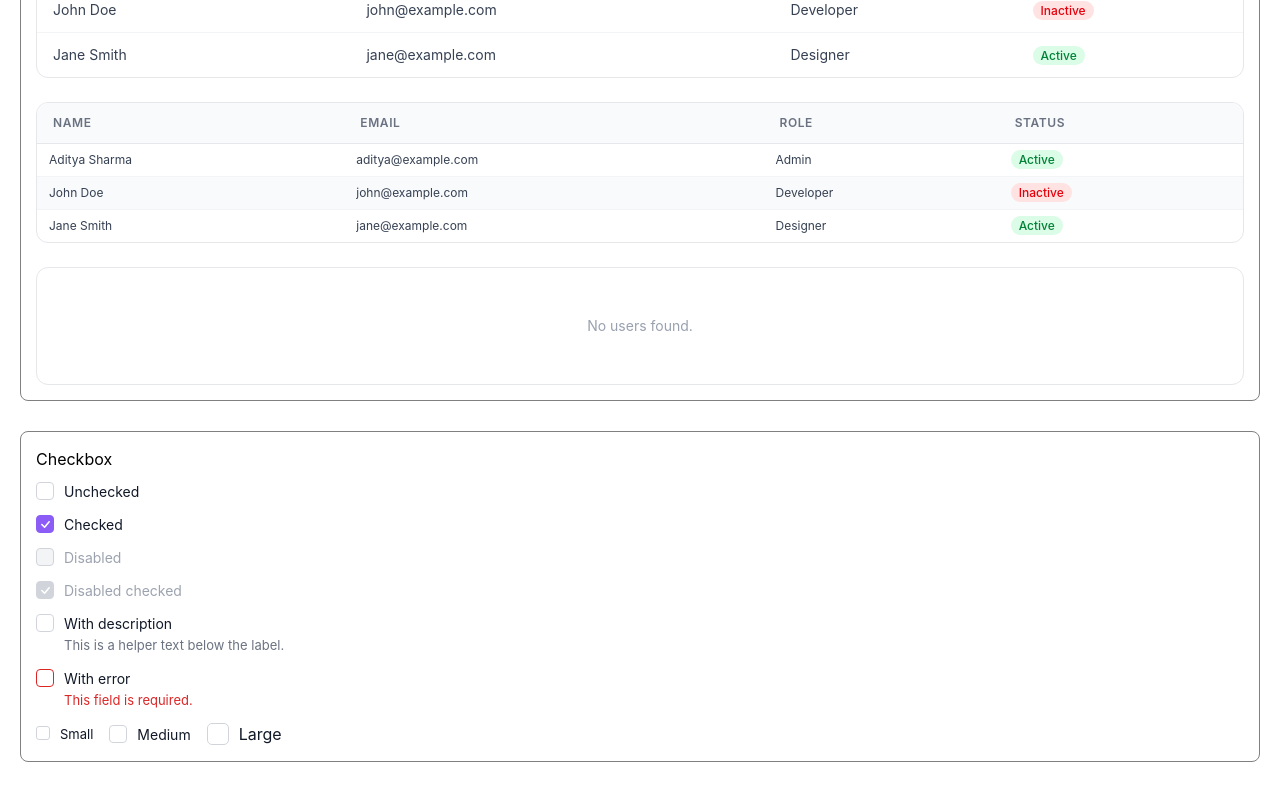
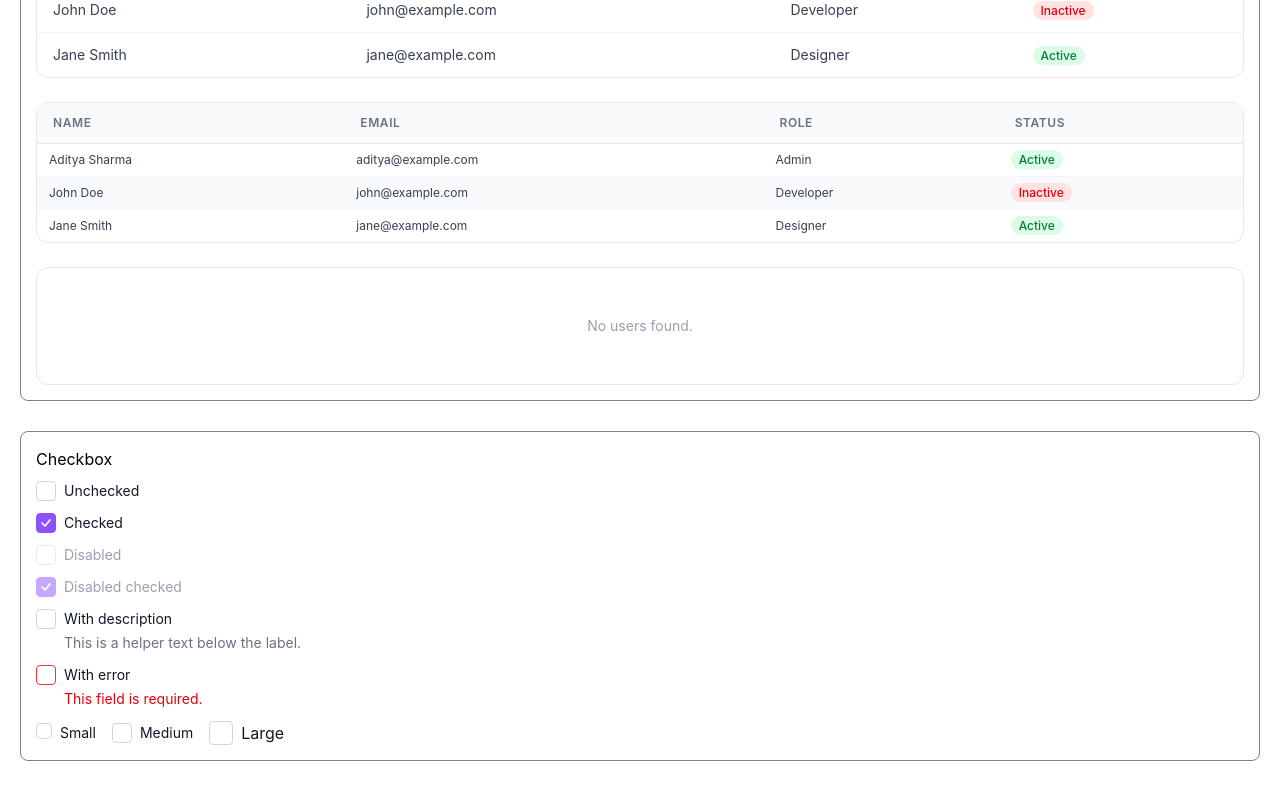
Before and after one commit to RohitD100/component-library, a React (Vite) app: page / in a window 1280 px wide. Shown: the part 3663-4463 px from the top of the page. Built offline with nearby package versions, Linux system fonts and the light colour scheme.

Commit message:
Address checkbox review comments

```diff
--- a/src/components/Checkbox/Checkbox.tsx
+++ b/src/components/Checkbox/Checkbox.tsx
@@ -1,24 +1,9 @@
 import { forwardRef, useRef, useEffect, useId } from "react";
 import type { CheckboxProps } from "./types";
-import { injectStyles } from "./checkboxStyle";
+import { CheckIcon, IndeterminateIcon } from "./IconsSvg";
 
-function CheckIcon() {
-  return (
-    <svg className="cb-icon" viewBox="0 0 12 12" fill="none" aria-hidden="true">
-      <path d="M2 6L5 9L10 3" stroke="currentColor" strokeWidth="1.75" strokeLinecap="round" strokeLinejoin="round" />
-    </svg>
-  );
-}
-
-function IndeterminateIcon() {
-  return (
-    <svg className="cb-icon" viewBox="0 0 12 12" fill="none" aria-hidden="true">
-      <path d="M2.5 6H9.5" stroke="currentColor" strokeWidth="1.75" strokeLinecap="round" />
-    </svg>
-  );
-}
-
-const Checkbox = forwardRef<HTMLInputElement, CheckboxProps>(function Checkbox(
+const Checkbox = forwardRef<HTMLInputElement, CheckboxProps>(
+  function Checkbox(
     {
       label,
       description,
@@ -37,8 +22,6 @@ const Checkbox = forwardRef<HTMLInputElement, CheckboxProps>(function Checkbox(
     },
     ref
   ) {
-  useEffect(() => { injectStyles(); }, []);
-
     const uid = useId();
     const inputId = idProp ?? `cb-${uid}`;
     const descId = description ? `${inputId}-desc` : undefined;
@@ -47,62 +30,130 @@ const Checkbox = forwardRef<HTMLInputElement, CheckboxProps>(function Checkbox(
     const innerRef = useRef<HTMLInputElement>(null);
 
     function setRef(node: HTMLInputElement | null) {
-    (innerRef as React.MutableRefObject<HTMLInputElement | null>).current = node;
-    if (typeof ref === "function") ref(node);
-    else if (ref) (ref as React.MutableRefObject<HTMLInputElement | null>).current = node;
+      innerRef.current = node;
+
+      if (typeof ref === "function") {
+        ref(node);
+      } else if (ref) {
+        ref.current = node;
+      }
     }
 
     useEffect(() => {
-    if (innerRef.current) innerRef.current.indeterminate = indeterminate;
+      if (innerRef.current) {
+        innerRef.current.indeterminate = indeterminate;
+      }
     }, [indeterminate]);
 
-  const describedBy = [ariaDescribedBy, descId, errId].filter(Boolean).join(" ") || undefined;
-  const isChecked = checked !== undefined ? checked : false;
+    const describedBy =
+      [ariaDescribedBy, descId, errId].filter(Boolean).join(" ") || undefined;
 
-  const boxClasses = [
-    "cb-box",
-    (isChecked || indeterminate) && "cb-box--checked",
-    indeterminate && "cb-box--indeterminate",
-    error && "cb-box--error",
-    disabled && "cb-box--disabled",
-  ].filter(Boolean).join(" ");
+    const isChecked = checked ?? false;
 
-  const rootClasses = [
-    "cb-root",
-    `cb-root--${size}`,
-    disabled && "cb-root--disabled",
-    className,
-  ].filter(Boolean).join(" ");
+    const sizeClasses = {
+      sm: {
+        box: "h-4 w-4",
+        text: "text-sm",
+        padding: "pl-6",
+      },
+      md: {
+        box: "h-5 w-5",
+        text: "text-sm",
+        padding: "pl-7",
+      },
+      lg: {
+        box: "h-6 w-6",
+        text: "text-base",
+        padding: "pl-8",
+      },
+    };
+
+    const currentSize = sizeClasses[size];
 
     return (
-    <div className={rootClasses}>
-      <label className="cb-row" htmlFor={inputId}>
+      <div className={`flex flex-col gap-1 ${className}`}>
+        <label
+          htmlFor={inputId}
+          className={`flex items-start gap-2 ${
+            disabled ? "cursor-not-allowed" : "cursor-pointer"
+          }`}
+        >
           <input
             {...rest}
             ref={setRef}
             id={inputId}
             type="checkbox"
-          className="cb-input"
+            className="sr-only"
             checked={checked}
             defaultChecked={defaultChecked}
             disabled={disabled}
             onChange={onChange}
             aria-label={!label ? ariaLabel : undefined}
             aria-describedby={describedBy}
-          aria-invalid={error ? true : undefined}
+            aria-invalid={!!error}
             aria-checked={indeterminate ? "mixed" : undefined}
           />
-        <span className={boxClasses} aria-hidden="true">
-          {indeterminate ? <IndeterminateIcon /> : isChecked ? <CheckIcon /> : null}
+
+          <span
+            className={`
+              ${currentSize.box}
+              flex items-center justify-center
+              rounded border transition-all duration-150
+              ${
+                isChecked || indeterminate
+                  ? "bg-violet-500 border-violet-500 text-white"
+                  : "bg-white border-gray-300"
+              }
+              ${error ? "border-red-500" : ""}
+              ${
+                disabled
+                  ? "opacity-50 cursor-not-allowed"
+                  : "hover:border-gray-400"
+              }
+            `}
+            aria-hidden="true"
+          >
+            {indeterminate ? (
+              <IndeterminateIcon />
+            ) : isChecked ? (
+              <CheckIcon />
+            ) : null}
           </span>
-        {label && <span className="cb-label">{label}</span>}
+
+          {label && (
+            <span
+              className={`${currentSize.text} ${
+                disabled ? "text-gray-400" : "text-gray-900"
+              }`}
+            >
+              {label}
+            </span>
+          )}
         </label>
 
-      {description && <span id={descId} className="cb-description">{description}</span>}
-      {error && <span id={errId} className="cb-error-msg" role="alert">{error}</span>}
+        {description && (
+          <span
+            id={descId}
+            className={`${currentSize.padding} text-sm text-gray-500`}
+          >
+            {description}
+          </span>
+        )}
+
+        {error && (
+          <span
+            id={errId}
+            role="alert"
+            className={`${currentSize.padding} text-sm text-red-600`}
+          >
+            {error}
+          </span>
+        )}
       </div>
     );
-});
+  }
+);
 
 Checkbox.displayName = "Checkbox";
+
 export { Checkbox };
--- /dev/null
+++ b/src/components/Checkbox/IconsSvg.tsx
@@ -0,0 +1,26 @@
+export function CheckIcon() {
+  return (
+    <svg viewBox="0 0 12 12" fill="none" aria-hidden="true" className="h-3 w-3">
+      <path
+        d="M2 6L5 9L10 3"
+        stroke="currentColor"
+        strokeWidth="1.75"
+        strokeLinecap="round"
+        strokeLinejoin="round"
+      />
+    </svg>
+  );
+}
+
+export function IndeterminateIcon() {
+  return (
+    <svg viewBox="0 0 12 12" fill="none" aria-hidden="true" className="h-3 w-3">
+      <path
+        d="M2.5 6H9.5"
+        stroke="currentColor"
+        strokeWidth="1.75"
+        strokeLinecap="round"
+      />
+    </svg>
+  );
+}
--- a/src/components/Checkbox/checkboxStyle.ts
+++ /dev/null
@@ -1,115 +0,0 @@
-export const CHECKBOX_STYLES = `
-:root {
-  --cb-primary:         #8b5cf6;
-  --cb-primary-hover:   #7c3aed;
-  --cb-primary-ring:    rgba(139, 92, 246, 0.30);
-  --cb-error:           #dc2626;
-  --cb-error-ring:      rgba(220, 38, 38, 0.25);
-  --cb-border:          #d1d5db;
-  --cb-border-hover:    #9ca3af;
-  --cb-bg:              #ffffff;
-  --cb-check:           #ffffff;
-  --cb-disabled-bg:     #f3f4f6;
-  --cb-disabled-border: #d1d5db;
-  --cb-disabled-text:   #9ca3af;
-  --cb-label:           #111827;
-  --cb-desc:            #6b7280;
-  --cb-radius:          4px;
-  --cb-dur:             150ms;
-}
-
-.cb-root { display: inline-flex; flex-direction: column; gap: 2px; font-family: inherit; }
-.cb-root.cb-root--disabled { cursor: not-allowed; }
-
-.cb-row { display: inline-flex; align-items: flex-start; gap: 10px; cursor: pointer; }
-.cb-root--disabled .cb-row { cursor: not-allowed; }
-
-.cb-input {
-  position: absolute; width: 1px; height: 1px;
-  padding: 0; margin: -1px; overflow: hidden;
-  clip: rect(0,0,0,0); white-space: nowrap; border: 0;
-}
-
-.cb-box {
-  position: relative; flex-shrink: 0;
-  display: flex; align-items: center; justify-content: center;
-  width: 18px; height: 18px; margin-top: 1px;
-  background: var(--cb-bg);
-  border: 1.5px solid var(--cb-border);
-  border-radius: var(--cb-radius);
-  transition: background var(--cb-dur) ease, border-color var(--cb-dur) ease, box-shadow var(--cb-dur) ease;
-}
-
-.cb-root--sm .cb-box { width: 14px; height: 14px; border-radius: 3px; }
-.cb-root--lg .cb-box { width: 22px; height: 22px; border-radius: 5px; }
-
-.cb-row:hover .cb-box { border-color: var(--cb-border-hover); }
-
-.cb-input:focus-visible + .cb-box {
-  outline: none;
-  box-shadow: 0 0 0 3px var(--cb-primary-ring);
-}
-
-.cb-box--checked, .cb-box--indeterminate {
-  background: var(--cb-primary);
-  border-color: var(--cb-primary);
-}
-.cb-row:hover .cb-box--checked,
-.cb-row:hover .cb-box--indeterminate {
-  background: var(--cb-primary-hover);
-  border-color: var(--cb-primary-hover);
-}
-
-.cb-box--error { border-color: var(--cb-error); }
-.cb-input:focus-visible + .cb-box--error { box-shadow: 0 0 0 3px var(--cb-error-ring); }
-
-.cb-box--disabled { background: var(--cb-disabled-bg); border-color: var(--cb-disabled-border); }
-.cb-box--disabled.cb-box--checked,
-.cb-box--disabled.cb-box--indeterminate {
-  background: var(--cb-disabled-border);
-  border-color: var(--cb-disabled-border);
-}
-
-.cb-icon {
-  display: block; color: var(--cb-check); pointer-events: none;
-  animation: cb-pop var(--cb-dur) ease both;
-}
-.cb-root--sm .cb-icon { width: 9px;  height: 9px; }
-.cb-root--md .cb-icon { width: 11px; height: 11px; }
-.cb-root--lg .cb-icon { width: 14px; height: 14px; }
-
-@keyframes cb-pop {
-  0%   { transform: scale(0.5); opacity: 0; }
-  60%  { transform: scale(1.1); }
-  100% { transform: scale(1);   opacity: 1; }
-}
-
-.cb-label { color: var(--cb-label); line-height: 1.5; user-select: none; }
-.cb-root--sm .cb-label { font-size: 0.8125rem; }
-.cb-root--md .cb-label { font-size: 0.875rem; }
-.cb-root--lg .cb-label { font-size: 1rem; }
-.cb-root--disabled .cb-label { color: var(--cb-disabled-text); }
-
-.cb-description { color: var(--cb-desc); padding-left: 28px; }
-.cb-root--sm .cb-description { font-size: 0.75rem;   padding-left: 24px; }
-.cb-root--md .cb-description { font-size: 0.8125rem; padding-left: 28px; }
-.cb-root--lg .cb-description { font-size: 0.875rem;  padding-left: 32px; }
-
-.cb-error-msg { padding-left: 28px; font-size: 0.8125rem; color: var(--cb-error); }
-.cb-root--sm .cb-error-msg { padding-left: 24px; font-size: 0.75rem; }
-.cb-root--lg .cb-error-msg { padding-left: 32px; }
-
-@media (prefers-reduced-motion: reduce) {
-  .cb-box, .cb-icon { transition: none; animation: none; }
-}
-`;
-
-export function injectStyles(): void {
-  if (typeof document === "undefined") return;
-  const id = "__cb_styles__";
-  if (document.getElementById(id)) return;
-  const style = document.createElement("style");
-  style.id = id;
-  style.textContent = CHECKBOX_STYLES;
-  document.head.appendChild(style);
-}
--- a/src/components/Checkbox/types.ts
+++ b/src/components/Checkbox/types.ts
@@ -2,8 +2,10 @@ import type { InputHTMLAttributes, ReactNode } from "react";
 
 export type CheckboxSize = "sm" | "md" | "lg";
 
-export interface CheckboxProps
-  extends Omit<InputHTMLAttributes<HTMLInputElement>, "size" | "type"> {
+export interface CheckboxProps extends Omit<
+  InputHTMLAttributes<HTMLInputElement>,
+  "size" | "type"
+> {
   label?: ReactNode;
   description?: string;
   error?: string;
```
Lines whose indentation alone changed are shown as unchanged.
